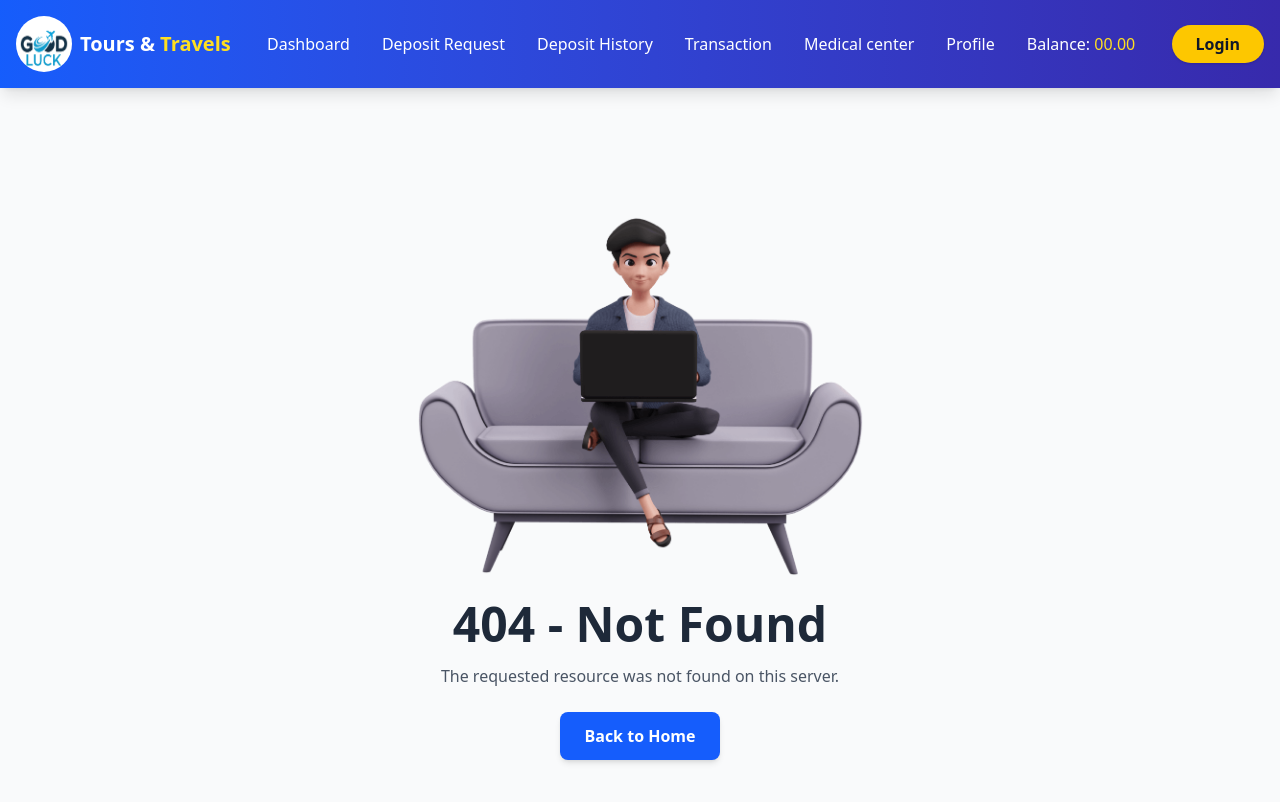
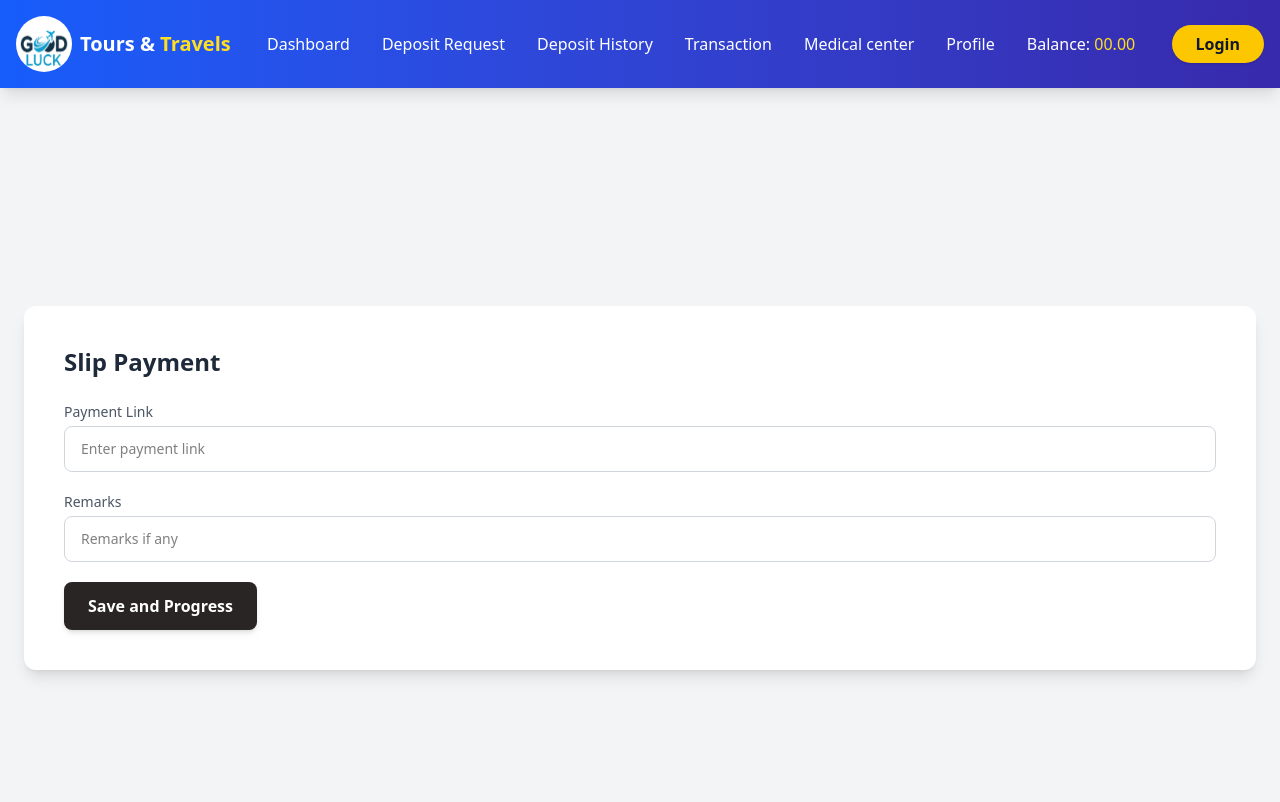
Before and after one commit to Asadul1120/Good-Luck, a React (Vite) app: page /slip-payment in a window 1280 px wide. Before the commit this address had no page. Shown: the top 802 px of the page. Built offline with nearby package versions, Linux system fonts and the light colour scheme.

Commit message:
a slip add

```diff
--- /dev/null
+++ b/src/pages/SlipPayment.jsx
@@ -0,0 +1,65 @@
+import React, { useState } from "react";
+
+const SlipPayment = () => {
+  const [paymentLink, setPaymentLink] = useState("");
+  const [remarks, setRemarks] = useState("");
+
+  const handleSubmit = (event) => {
+    event.preventDefault();
+
+    const data = {
+      paymentLink: paymentLink,
+      remarks: remarks,
+    };
+
+    console.log("Slip Payment Data:", data);
+  };
+
+  return (
+    <div className="min-h-screen w-full bg-gray-100 flex items-center justify-center px-6">
+      <div className="w-full bg-white rounded-xl shadow-lg p-6 md:p-10">
+        <h1 className="text-2xl font-semibold text-gray-800 mb-6">
+          Slip Payment
+        </h1>
+
+        <form onSubmit={handleSubmit} className="space-y-5">
+          <div>
+            <label className="block text-sm font-medium text-gray-600 mb-1">
+              Payment Link
+            </label>
+            <input
+              type="text"
+              value={paymentLink}
+              onChange={(e) => setPaymentLink(e.target.value)}
+              placeholder="Enter payment link"
+              required
+              className="w-full rounded-lg border border-gray-300 px-4 py-3 text-sm focus:border-blue-500 focus:ring-2 focus:ring-blue-200 outline-none"
+            />
+          </div>
+
+          <div>
+            <label className="block text-sm font-medium text-gray-600 mb-1">
+              Remarks
+            </label>
+            <input
+              type="text"
+              value={remarks}
+              onChange={(e) => setRemarks(e.target.value)}
+              placeholder="Remarks if any"
+              className="w-full rounded-lg border border-gray-300 px-4 py-3 text-sm focus:border-blue-500 focus:ring-2 focus:ring-blue-200 outline-none"
+            />
+          </div>
+
+          <button
+            type="submit"
+            className=" bg-stone-800 hover:bg-stone-900 text-white font-semibold px-6 py-3 rounded-lg shadow-md transition"
+          >
+            Save and Progress
+          </button>
+        </form>
+      </div>
+    </div>
+  );
+};
+
+export default SlipPayment;
--- a/src/router/router.jsx
+++ b/src/router/router.jsx
@@ -11,6 +11,7 @@ import SpecialSlip from "../pages/SpecialSlip";
 import Profile from './../pages/Profile';
 import ChangePassword from './../pages/ChangePassword';
 import DepositHistory from "../pages/DepositHistory";
+import SlipPayment from "../pages/SlipPayment";
 
 const router = createBrowserRouter([
   {
@@ -49,6 +50,10 @@ const router = createBrowserRouter([
         element: <SpecialSlip  />,
       },
       {
+        path: "/slip-payment",
+        element: <SlipPayment />,
+      },
+      {
         path: "/change-password",
         element: <ChangePassword />,
       },
```
